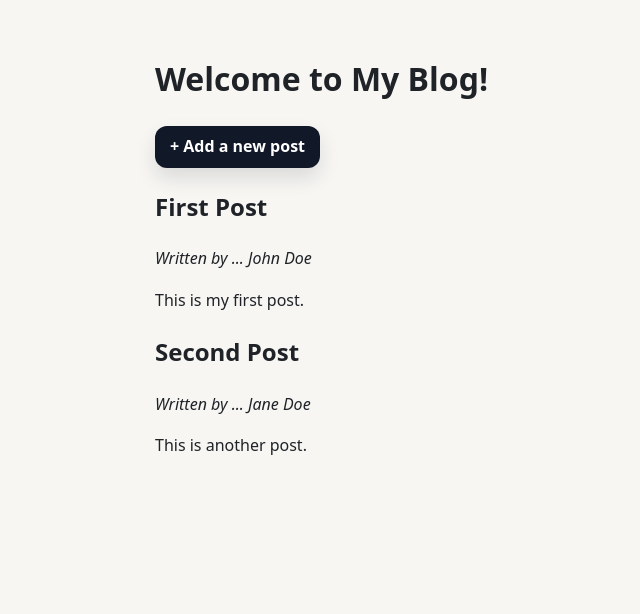
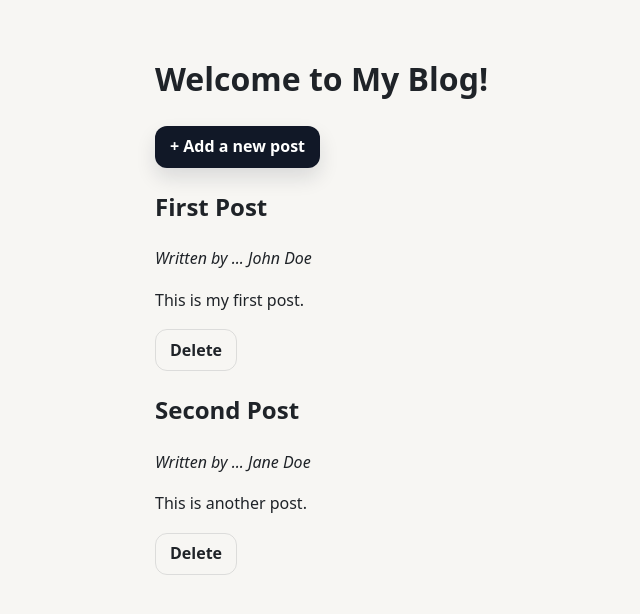
Before and after one commit to markL1391/Masterblog, a Flask app: page / in a window 1280 px wide. Shown: the top 614 px of the page, without its empty margins (141-781 px from the left). Run offline with Flask 3, Linux system fonts and the light colour scheme.

Commit message:
Add delete route to remove blog posts

```diff
--- a/app.py
+++ b/app.py
@@ -14,7 +14,7 @@ def load_posts():
     or contains invalid JSON (Error Handling).
     """
     try:
-        with open("posts.json", "r") as f:
+        with open(POSTS_FILE, "r") as f:
             return json.load(f)
     except FileNotFoundError:
         return []
@@ -26,13 +26,13 @@ def save_posts(posts):
     Save the given list of blog posts to the JSON file.
     """
     with open(POSTS_FILE, "w") as f:
-        json.dump(posts, f, indent=4)
+        json.dump(posts, f, indent=4, ensure_ascii=False)
 
 @app.route('/')
 def index():
     """
     Start page (Home route).
-    Displays all blog posts loaded fro the JSON file.
+    Displays all blog posts loaded from the JSON file.
     """
     blog_posts = load_posts()
     return render_template('index.html', posts=blog_posts)
@@ -71,7 +71,21 @@ def add():
         # Redirect to home page after successful creation.
         return redirect(url_for("index"))
 
+    # Get request.
     return render_template('add.html')
+
+@app.route('/delete/<int:post_id>')
+def delete(post_id):
+    posts = load_posts()
+
+    # Remove the post with the given ID.
+    posts = [post for post in posts if post.get("id") != post_id]
+
+    save_posts(posts)
+
+    # Redirect back to the home page.
+    return redirect(url_for('index'))
+
 
 if __name__ == '__main__':
     app.run(host="0.0.0.0", port=5001, debug=True)
--- a/templates/index.html
+++ b/templates/index.html
@@ -21,6 +21,11 @@
                 <h2>{{ post.title }}</h2>
                 <p><em>Written by ... {{ post.author }}</em></p>
                 <p>{{ post.content }}</p>
+
+                <a class="btn btn-ghost"
+                    href="{{ url_for('delete', post_id=post.id) }}">
+                    Delete
+                </a>
             </div>
         {% endfor %}
     </div>
```
